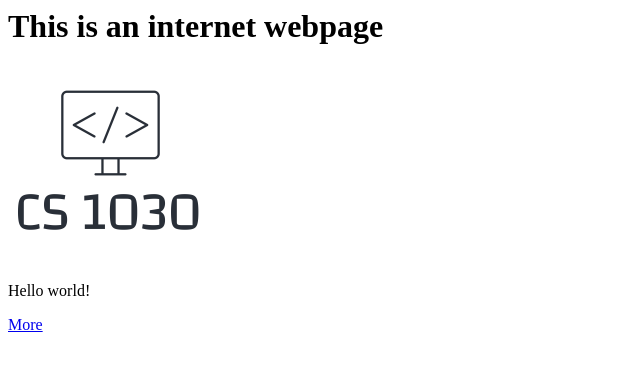
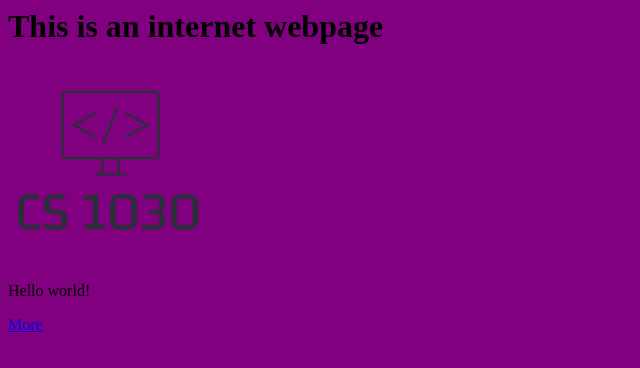
Before and after one commit to Angela-Fl/cs1030web, a plain HTML site: page index.html in a window 1280 px wide. Shown: the whole page, without its empty margins (0-640 px from the left). Drawn offline with Linux system fonts and the light colour scheme.

Commit message:
Update index.html

```diff
--- a/index.html
+++ b/index.html
@@ -4,7 +4,7 @@
     <!-- Replace the content in the following line with your name. -->
     <meta name="author" content="Angela Fleenor">
   </head>
-  <body>
+  <body bgcolor="purple">
     <!-- Replace the lines in this body with your content. -->
     <h1>This is an internet webpage</h1>
     <img src="logo.png">
```
